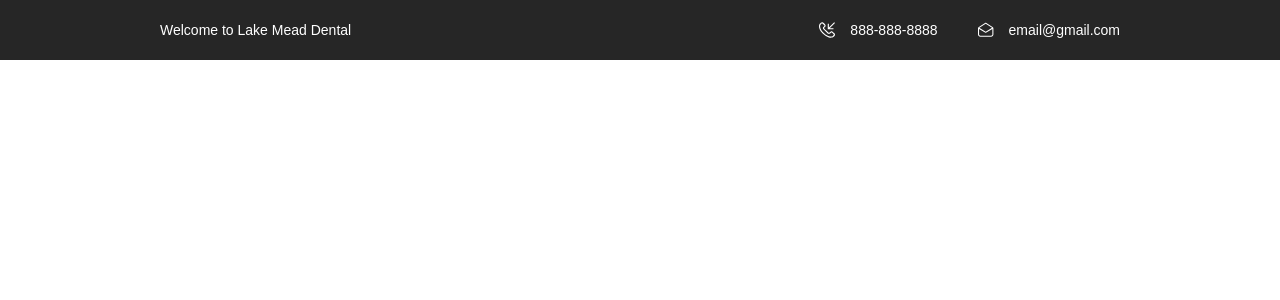
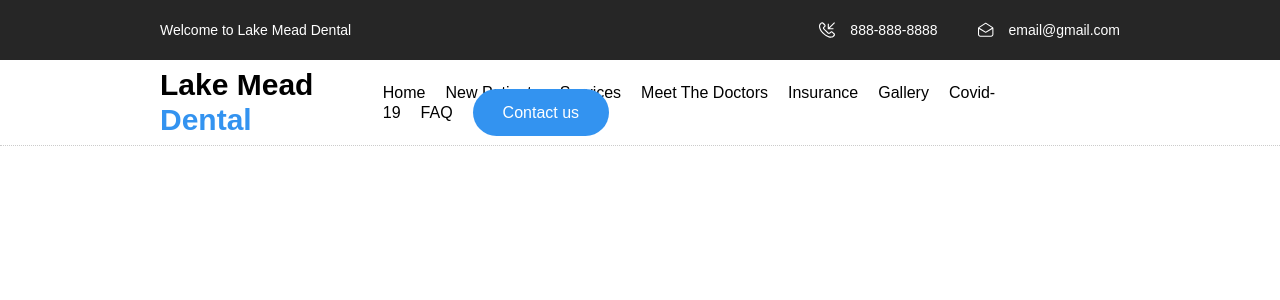
Before and after one commit to idenispankov/lake_mead_dental_next_js, a Next.js app: page / in a window 1280 px wide. Shown: the top 300 px of the page. Built offline with nearby package versions, Linux system fonts and the light colour scheme.

Commit message:
navbar: 1600px ready

```diff
--- a/components/Navbar.js
+++ b/components/Navbar.js
@@ -43,13 +43,16 @@ export default function Navbar() {
           </ul>
         </div>
       </div>
-      {/* <nav className={navbarStyles.header__navbar}>
-        <p className={navbarStyles.header__navbar_logo}>
+      <nav className={navbarStyles.header__navbar}>
+        <div className={navbarStyles.header__navbar_container}>
+          <Link href='/'>
+            <a className={navbarStyles.header__navbar_logo}>
               Lake Mead{' '}
               <span className={navbarStyles.header__navbar_logo_highlight}>
                 Dental
               </span>
-        </p>
+            </a>
+          </Link>
           <ul className={navbarStyles.header__navbar_list}>
             <li>
               <Link href='/'>
@@ -60,10 +63,12 @@ export default function Navbar() {
                   New Patients
                 </a>
               </Link>
-            <Link href='services'>
-              <a className={navbarStyles.header__navbar__list_item}>Services</a>
+              <Link href='/services'>
+                <a className={navbarStyles.header__navbar__list_item}>
+                  Services
+                </a>
               </Link>
-            <Link href='meet-the-doctors'>
+              <Link href='/meet-the-doctors'>
                 <a className={navbarStyles.header__navbar__list_item}>
                   Meet The Doctors
                 </a>
@@ -74,22 +79,29 @@ export default function Navbar() {
                 </a>
               </Link>
               <Link href='/gallery'>
-              <a className={navbarStyles.header__navbar__list_item}>Gallery</a>
+                <a className={navbarStyles.header__navbar__list_item}>
+                  Gallery
+                </a>
               </Link>
               <Link href='/covid-19'>
-              <a className={navbarStyles.header__navbar__list_item}>Covid-19</a>
+                <a className={navbarStyles.header__navbar__list_item}>
+                  Covid-19
+                </a>
               </Link>
               <Link href='/faq'>
                 <a className={navbarStyles.header__navbar__list_item}>FAQ</a>
               </Link>
               <Link href='/contact-us'>
-              <a className={navbarStyles.header__navbar__list_item}>
+                <a
+                  className={`${navbarStyles.header__navbar__list_item} ${navbarStyles.header__navbar__list_item_contact}`}
+                >
                   Contact us
                 </a>
               </Link>
             </li>
           </ul>
-      </nav> */}
+        </div>
+      </nav>
     </header>
   );
 }
--- a/styles/Navbar.module.css
+++ b/styles/Navbar.module.css
@@ -23,7 +23,6 @@
   font-family: Arial, Helvetica, sans-serif;
   font-weight: 400;
   font-size: 14px;
-  line-height: 22.85px;
 }
 
 .header__contact_list {
@@ -55,19 +54,25 @@
 }
 
 .header__navbar {
-  height: 85px;
+  background: #fff;
+  border-bottom: 1px dotted #ccc;
+}
+
+.header__navbar_container {
+  min-height: 85px;
+  width: 100%;
+  max-width: 1600px;
+  padding: 0 160px;
+  margin: 0 auto;
   display: flex;
   justify-content: space-between;
   align-items: center;
-  padding: 0 160px;
-  border: 1px solid red;
 }
 
 .header__navbar_logo {
-  font-family: Arial, Helvetica, sans-serif;
   font-size: 30px;
   font-weight: 750;
-  color: #3393f0;
+  color: #000;
 }
 
 .header__navbar_logo_highlight {
@@ -80,16 +85,43 @@
 
 .header__navbar__list_item {
   color: #000;
-  margin-right: 35px;
+  margin-right: 20px;
+  font-size: 16px;
+  font-weight: 400;
+  line-height: 19.2px;
+  transition: all 0.3s linear;
 }
 
 .header__navbar__list_item:last-child {
   margin-right: 0;
 }
 
+.header__navbar__list_item:hover {
+  color: #3393f0;
+}
+
+.header__navbar__list_item_contact {
+  background: #3393f0;
+  color: #fff;
+  padding: 15px 30px;
+  border-radius: 100px;
+}
+
+.header__navbar__list_item_contact:hover {
+  color: #fff;
+  opacity: 0.9;
+}
+
 /* Responsive */
+@media screen and (max-width: 1420px) {
+}
+
 @media screen and (max-width: 1024px) {
   .header__contact_container {
+    padding: 0 60px;
+  }
+
+  .header__navbar_container {
     padding: 0 60px;
   }
 }
@@ -104,6 +136,9 @@
     margin: 0;
   }
   .header__contact_container {
+    padding: 0 30px;
+  }
+  .header__navbar_container {
     padding: 0 30px;
   }
 }
```
Also changed, not shown: styles/normalize.css. Lines whose indentation alone changed are shown as unchanged.
